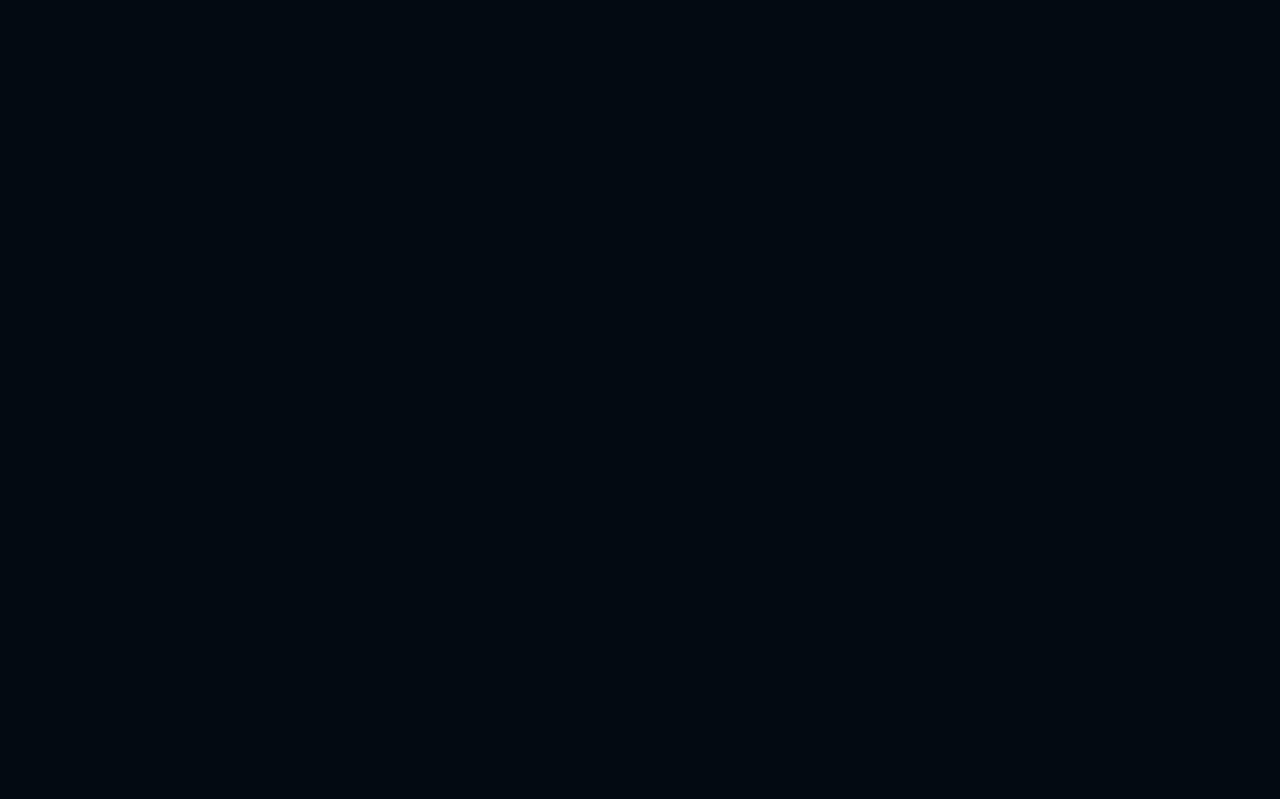
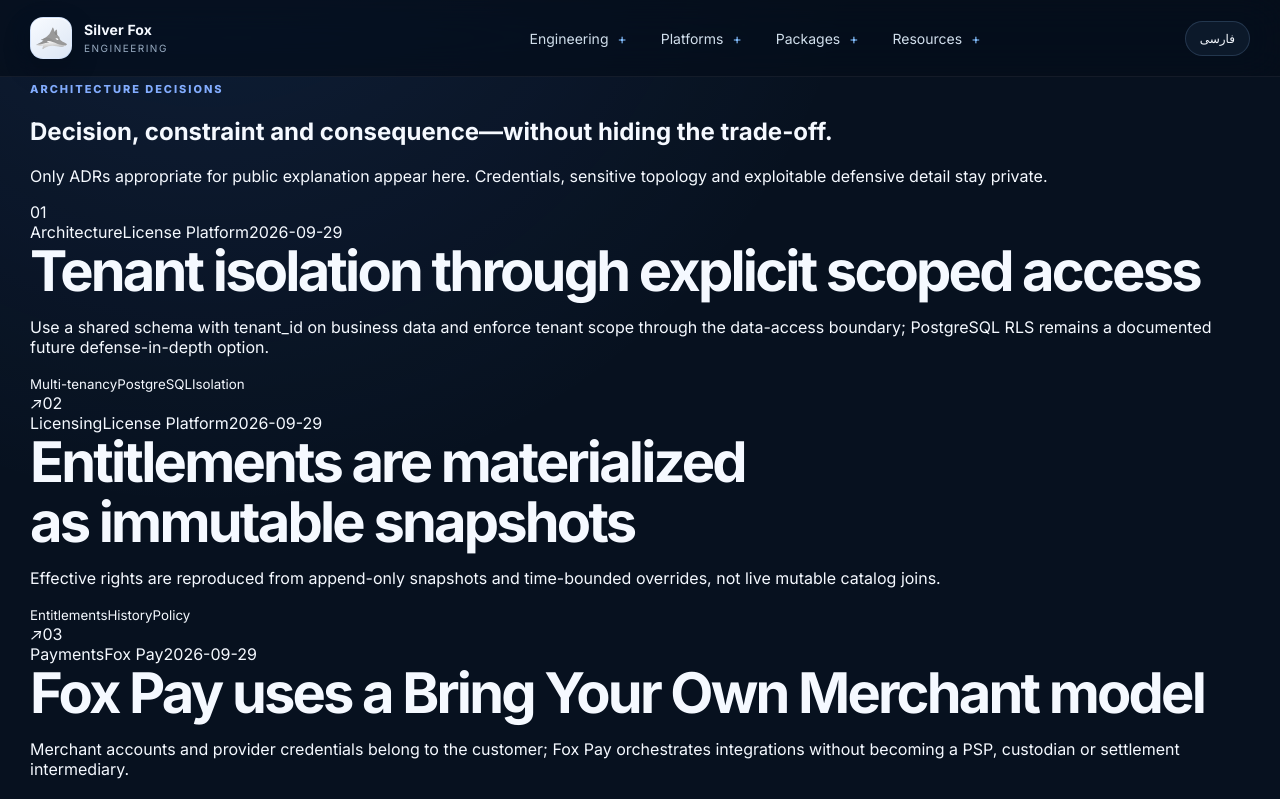
Before and after one commit to silverfoxcloud/silverfox-engineering, a Next.js app: page /architecture-decisions in a window 1280 px wide. Before the commit this address had no page. Shown: the top 799 px of the page. Built offline with nearby package versions, Linux system fonts and the light colour scheme.

Commit message:
feat: add bilingual engineering publications

```diff
--- /dev/null
+++ b/app/architecture-decisions/page.tsx
@@ -0,0 +1,15 @@
+import type { Metadata } from "next";
+import { PublicationIndexPage } from "@/components/PublicationPages";
+
+export const metadata: Metadata = {
+  title: "Architecture Decisions",
+  description: "Public architecture decisions with context, constraints and trade-offs.",
+  alternates: {
+    canonical: "/architecture-decisions/",
+    languages: { en: "/architecture-decisions/", fa: "/fa/architecture-decisions/", "x-default": "/architecture-decisions/" },
+  },
+};
+
+export default function Page() {
+  return <PublicationIndexPage locale="en" kind="decision" />;
+}
```
